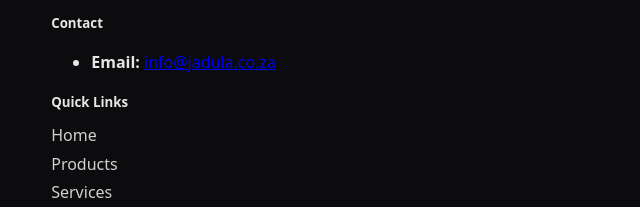
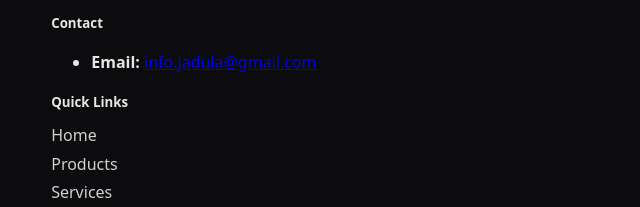
Before and after one commit to Timmoxeline/jadulatrading-site, a plain HTML site: page index.html in a window 1280 px wide. Shown: the part 1875-2082 px from the top of the page, 0-640 px from the left. Drawn offline with Linux system fonts and the light colour scheme.

Commit message:
Update index.html

```diff
--- a/index.html
+++ b/index.html
@@ -144,7 +144,7 @@
       <div>
         <h5>Contact</h5>
         <ul>
-          <li><strong>Email:</strong> <a href="mailto:info@jadula.co.za">info@jadula.co.za</a></li>
+          <li><strong>Email:</strong> <a href="mailto:info.jadula@gmail.com">info.jadula@gmail.com</a></li>
         </ul>
       </div>
       <div>
```
